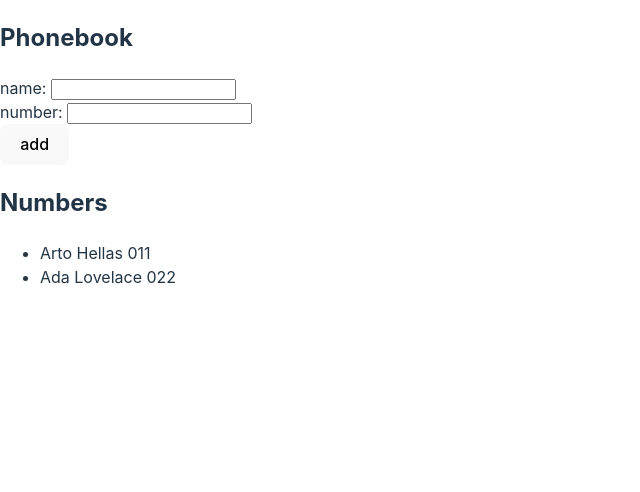
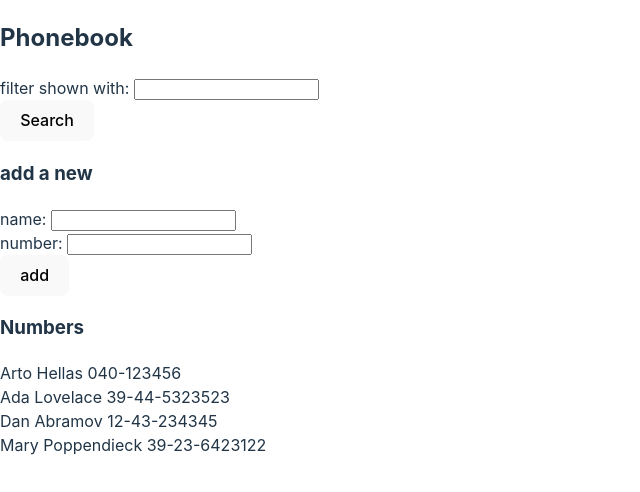
Before and after one commit to li-yunjie/FullStackOpenExercises, a React (Vite) app in the folder Part2/phonebook/: page / in a window 1280 px wide. Shown: the top 492 px of the page, without its empty margins (0-640 px from the left). Built offline with nearby package versions, Linux system fonts and the light colour scheme.

Commit message:
exercise 2.10

```diff
--- a/Part2/phonebook/src/App.jsx
+++ b/Part2/phonebook/src/App.jsx
@@ -1,23 +1,39 @@
 import { useState } from 'react'
+import Filter from './Components/Filter'
+import PersonForm from './Components/PersonForm'
+import Persons from './Components/Persons'
 
 const App = () => {
   const [persons, setPersons] = useState([
-    { name: 'Arto Hellas', number: '011' },
-    { name: 'Ada Lovelace', number: '022' }
+    { name: 'Arto Hellas', number: '040-123456', id: 1 },
+    { name: 'Ada Lovelace', number: '39-44-5323523', id: 2 },
+    { name: 'Dan Abramov', number: '12-43-234345', id: 3 },
+    { name: 'Mary Poppendieck', number: '39-23-6423122', id: 4 }
   ])
   const [newName, setNewName] = useState('')
   const [newNumber, setNewNumber] = useState('')
+  const [search, setSearch] = useState('')
 
   const addPerson = (event) => {
     event.preventDefault()
     if (persons.some(person => person.name === newName)) {
       alert(`${newName} is already added to the phonebook`)
     } else {
-      const newPerson = { name: newName, number: newNumber }
+      const newPerson = {
+        name: newName,
+        number: newNumber,
+        id: persons.length + 1 // Add this line to generate a new id
+      }
       setPersons(persons.concat(newPerson))
       setNewName('')
       setNewNumber('')
     }
+  }
+
+  const searchPerson = (event) => {
+    event.preventDefault()
+    const filteredPersons = persons.filter(person => person.name.toLowerCase().includes(search.toLowerCase()))
+    setPersons(filteredPersons)
   }
 
   const handleNameChange = (event) => {
@@ -28,18 +44,28 @@ const App = () => {
     setNewNumber(event.target.value)
   }
 
+  const handleSearchChange = (event) => {
+    setSearch(event.target.value)
+  }
+
   return (
     <div>
       <h2>Phonebook</h2>
-      <form onSubmit={addPerson}>
-        <div>name: <input value={newName} onChange={handleNameChange} /></div>
-        <div>number: <input value={newNumber} onChange={handleNumberChange} /></div>
-        <div><button type="submit">add</button></div>
-      </form>
-      <h2>Numbers</h2>
-      <ul>
-        {persons.map(person => <li key={person.name}>{person.name} {person.number}</li>)}
-      </ul>
+      <Filter
+        search={search}
+        handleSearchChange={handleSearchChange}
+        searchPerson={searchPerson}
+      />
+      <h3>add a new</h3>
+      <PersonForm
+        newName={newName}
+        handleNameChange={handleNameChange}
+        newNumber={newNumber}
+        handleNumberChange={handleNumberChange}
+        addPerson={addPerson}
+      />
+      <h3>Numbers</h3>
+      <Persons persons={persons} searchPerson={search} />
     </div>
   )
 }
--- /dev/null
+++ b/Part2/phonebook/src/Components/Filter.jsx
@@ -0,0 +1,14 @@
+const Filter = ({ search, handleSearchChange, searchPerson }) => {
+  return (
+    <form onSubmit={searchPerson}>
+      <div>
+        filter shown with: <input value={search} onChange={handleSearchChange} />
+      </div>
+      <div>
+        <button type="submit">Search</button>
+      </div>
+    </form>
+  )
+}
+
+export default Filter
--- /dev/null
+++ b/Part2/phonebook/src/Components/PersonForm.jsx
@@ -0,0 +1,11 @@
+const PersonForm = ({ newName, handleNameChange, newNumber, handleNumberChange, addPerson }) => {
+  return (
+    <form onSubmit={addPerson}>
+      <div>name: <input value={newName} onChange={handleNameChange} /></div>
+      <div>number: <input value={newNumber} onChange={handleNumberChange} /></div>
+      <div><button type="submit">add</button></div>
+    </form>
+  )
+}
+
+export default PersonForm
--- /dev/null
+++ b/Part2/phonebook/src/Components/Persons.jsx
@@ -0,0 +1,14 @@
+const Persons = ({ persons, searchPerson }) => {
+  return (
+    <div>
+      {persons
+        .filter(person => person.name.toLowerCase().includes(searchPerson.toLowerCase()))
+        .map(person => (
+          <div key={person.id}>{person.name} {person.number}</div>
+        ))
+      }
+    </div>
+  )
+}
+
+export default Persons
```
